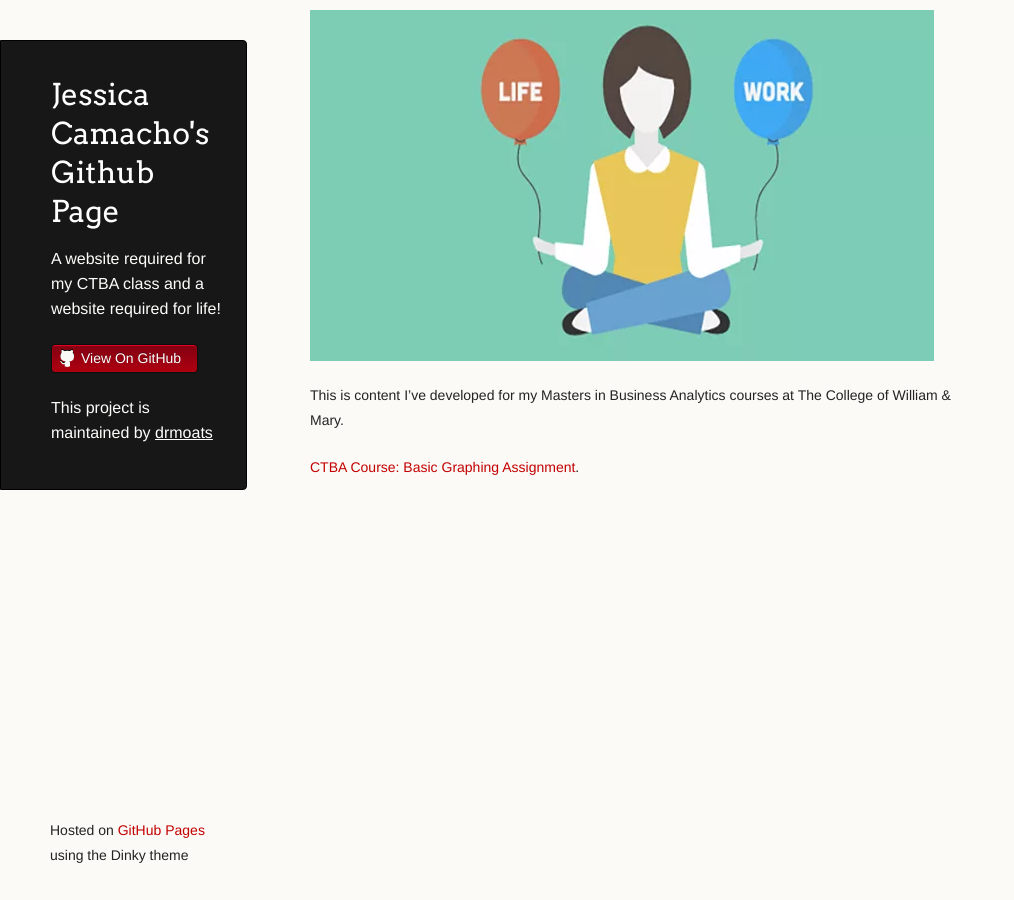
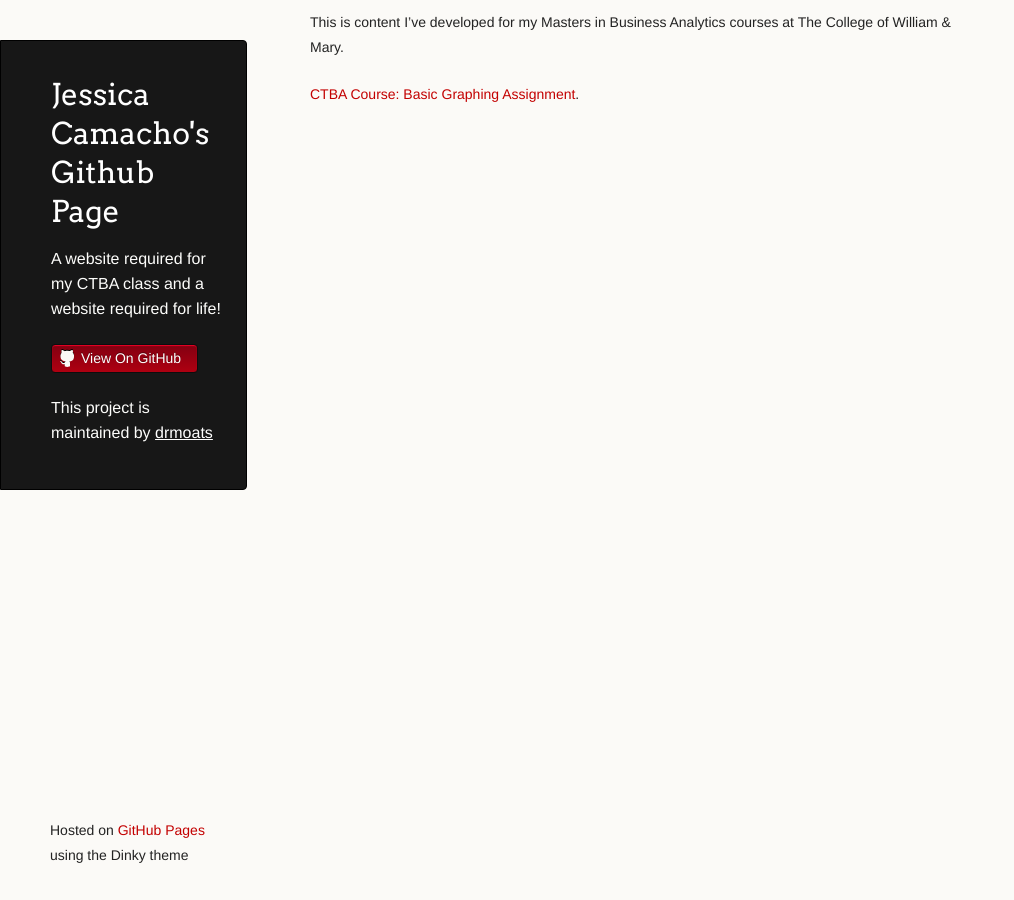
Before and after one commit to drmoats/JeyCamacho.github.io, a Jekyll site: the page built from index.md, in a window 1280 px wide. Shown: the whole page, without its empty margins (0-1014 px from the left). Built offline with Jekyll 4.4.1, drawn with Linux system fonts in a browser that asks for light colours; our own code applies the rules of GitHub Pages for plain Markdown files.

Commit message:
Update index.md

```diff
--- a/index.md
+++ b/index.md
@@ -2,7 +2,7 @@
 title: W&M MSBA Course Content
 ---
 
-![Github Pic](githubpic.jpg)
+
 
 This is content I've developed for my Masters in Business Analytics courses at The College of William & Mary.
 
```
